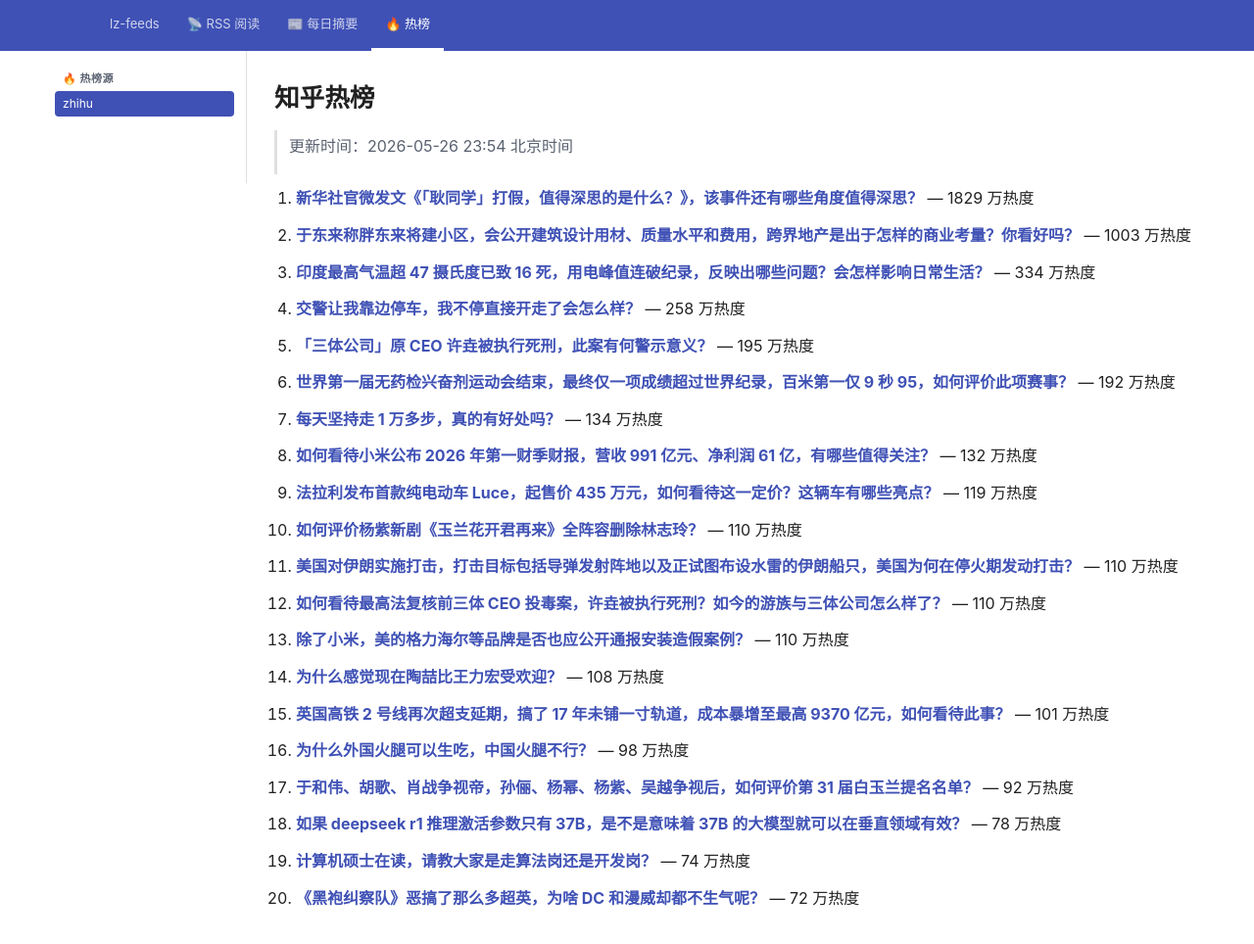
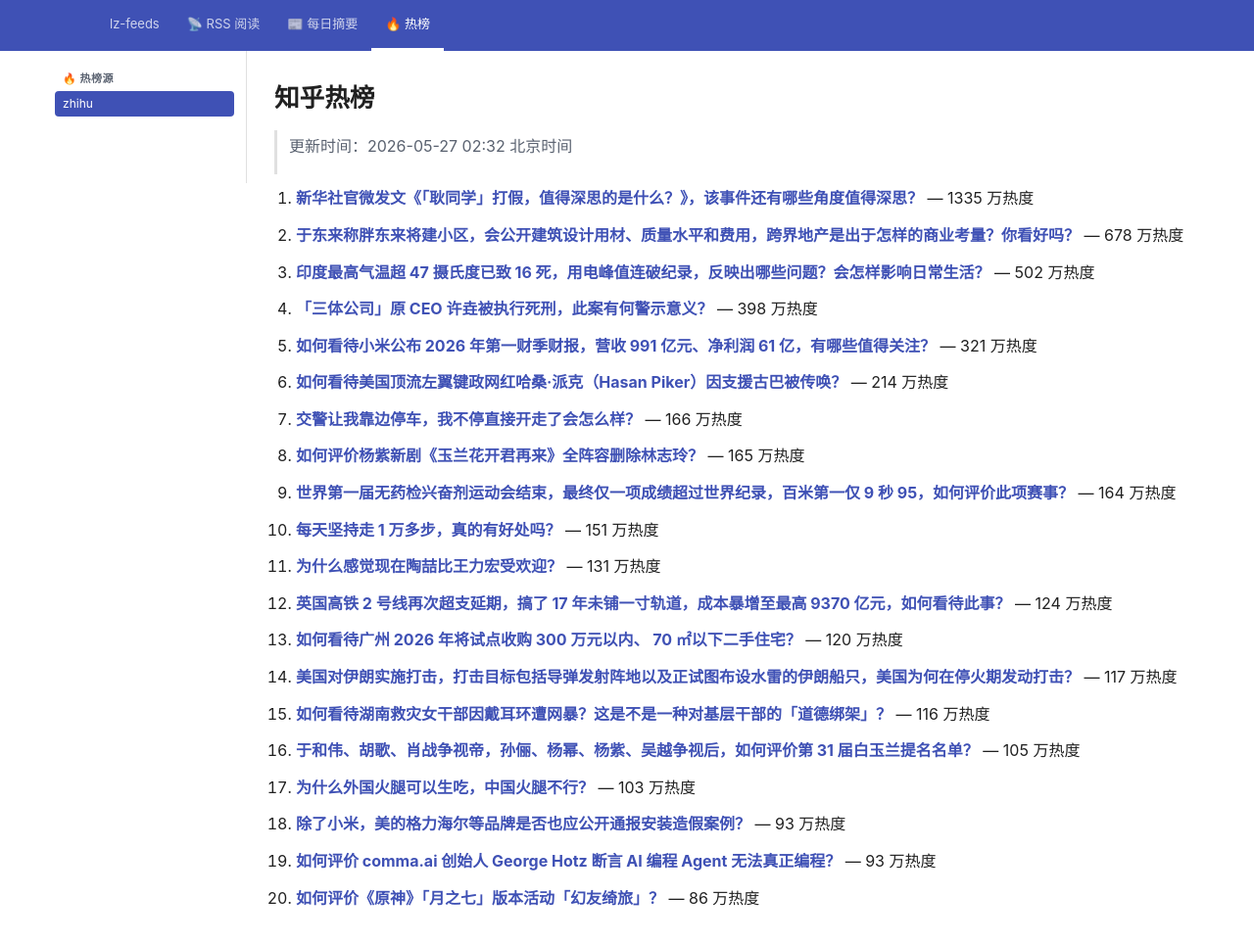
Before and after one commit to lizhang0101/lz-feeds, a Jekyll site: the page built from _hotlist/zhihu.md, in a window 1280 px wide and 994 px high. Shown: the top 964 px of the window at 98% size. Built offline with Jekyll 4.4.1, drawn with Linux system fonts in a browser that asks for light colours.

Commit message:
hotlist: 2026-05-26T18:32Z

```diff
--- a/_hotlist/zhihu.md
+++ b/_hotlist/zhihu.md
@@ -1,48 +1,48 @@
 ---
-updated: 2026-05-26 23:54 北京时间
+updated: 2026-05-27 02:32 北京时间
 count: 20
 ---
 
 # 知乎热榜
 
-> 更新时间：2026-05-26 23:54 北京时间
+> 更新时间：2026-05-27 02:32 北京时间
 
-1. **[新华社官微发文《「耿同学」打假，值得深思的是什么？》，该事件还有哪些角度值得深思？](https://www.zhihu.com/question/2042590420559819686)** — 1829 万热度
+1. **[新华社官微发文《「耿同学」打假，值得深思的是什么？》，该事件还有哪些角度值得深思？](https://www.zhihu.com/question/2042590420559819686)** — 1335 万热度
 
-2. **[于东来称胖东来将建小区，会公开建筑设计用材、质量水平和费用，跨界地产是出于怎样的商业考量？你看好吗？](https://www.zhihu.com/question/2042235448982860479)** — 1003 万热度
+2. **[于东来称胖东来将建小区，会公开建筑设计用材、质量水平和费用，跨界地产是出于怎样的商业考量？你看好吗？](https://www.zhihu.com/question/2042235448982860479)** — 678 万热度
 
-3. **[印度最高气温超 47 摄氏度已致 16 死，用电峰值连破纪录，反映出哪些问题？会怎样影响日常生活？](https://www.zhihu.com/question/2042157033336657693)** — 334 万热度
+3. **[印度最高气温超 47 摄氏度已致 16 死，用电峰值连破纪录，反映出哪些问题？会怎样影响日常生活？](https://www.zhihu.com/question/2042157033336657693)** — 502 万热度
 
-4. **[交警让我靠边停车，我不停直接开走了会怎么样？](https://www.zhihu.com/question/2040429095847253722)** — 258 万热度
+4. **[「三体公司」原 CEO 许垚被执行死刑，此案有何警示意义？](https://www.zhihu.com/question/2042569646591803528)** — 398 万热度
 
-5. **[「三体公司」原 CEO 许垚被执行死刑，此案有何警示意义？](https://www.zhihu.com/question/2042569646591803528)** — 195 万热度
+5. **[如何看待小米公布 2026 年第一财季财报，营收 991 亿元、净利润 61 亿，有哪些值得关注？](https://www.zhihu.com/question/2042667657242076706)** — 321 万热度
 
-6. **[世界第一届无药检兴奋剂运动会结束，最终仅一项成绩超过世界纪录，百米第一仅 9 秒 95，如何评价此项赛事？](https://www.zhihu.com/question/2042564870738900260)** — 192 万热度
+6. **[如何看待美国顶流左翼键政网红哈桑·派克（Hasan Piker）因支援古巴被传唤？](https://www.zhihu.com/question/2042187587520049806)** — 214 万热度
 
-7. **[每天坚持走 1 万多步，真的有好处吗？](https://www.zhihu.com/question/2041137479844156563)** — 134 万热度
+7. **[交警让我靠边停车，我不停直接开走了会怎么样？](https://www.zhihu.com/question/2040429095847253722)** — 166 万热度
 
-8. **[如何看待小米公布 2026 年第一财季财报，营收 991 亿元、净利润 61 亿，有哪些值得关注？](https://www.zhihu.com/question/2042667657242076706)** — 132 万热度
+8. **[如何评价杨紫新剧《玉兰花开君再来》全阵容删除林志玲？](https://www.zhihu.com/question/2042249132945970226)** — 165 万热度
 
-9. **[法拉利发布首款纯电动车 Luce，起售价 435 万元，如何看待这一定价？这辆车有哪些亮点？](https://www.zhihu.com/question/2042548059943298621)** — 119 万热度
+9. **[世界第一届无药检兴奋剂运动会结束，最终仅一项成绩超过世界纪录，百米第一仅 9 秒 95，如何评价此项赛事？](https://www.zhihu.com/question/2042564870738900260)** — 164 万热度
 
-10. **[如何评价杨紫新剧《玉兰花开君再来》全阵容删除林志玲？](https://www.zhihu.com/question/2042249132945970226)** — 110 万热度
+10. **[每天坚持走 1 万多步，真的有好处吗？](https://www.zhihu.com/question/2041137479844156563)** — 151 万热度
 
-11. **[美国对伊朗实施打击，打击目标包括导弹发射阵地以及正试图布设水雷的伊朗船只，美国为何在停火期发动打击？](https://www.zhihu.com/question/2042527297291431958)** — 110 万热度
+11. **[为什么感觉现在陶喆比王力宏受欢迎？](https://www.zhihu.com/question/645669785)** — 131 万热度
 
-12. **[如何看待最高法复核前三体 CEO 投毒案，许垚被执行死刑？如今的游族与三体公司怎么样了？](https://www.zhihu.com/question/2042557487723832428)** — 110 万热度
+12. **[英国高铁 2 号线再次超支延期，搞了 17 年未铺一寸轨道，成本暴增至最高 9370 亿元，如何看待此事？](https://www.zhihu.com/question/2040456555712230555)** — 124 万热度
 
-13. **[除了小米，美的格力海尔等品牌是否也应公开通报安装造假案例？](https://www.zhihu.com/question/2042171361179815968)** — 110 万热度
+13. **[如何看待广州 2026 年将试点收购 300 万元以内、 70 ㎡以下二手住宅？](https://www.zhihu.com/question/2042580227138834938)** — 120 万热度
 
-14. **[为什么感觉现在陶喆比王力宏受欢迎？](https://www.zhihu.com/question/645669785)** — 108 万热度
+14. **[美国对伊朗实施打击，打击目标包括导弹发射阵地以及正试图布设水雷的伊朗船只，美国为何在停火期发动打击？](https://www.zhihu.com/question/2042527297291431958)** — 117 万热度
 
-15. **[英国高铁 2 号线再次超支延期，搞了 17 年未铺一寸轨道，成本暴增至最高 9370 亿元，如何看待此事？](https://www.zhihu.com/question/2040456555712230555)** — 101 万热度
+15. **[如何看待湖南救灾女干部因戴耳环遭网暴？这是不是一种对基层干部的「道德绑架」？](https://www.zhihu.com/question/2042528464721416949)** — 116 万热度
 
-16. **[为什么外国火腿可以生吃，中国火腿不行？](https://www.zhihu.com/question/2042348064699143730)** — 98 万热度
+16. **[于和伟、胡歌、肖战争视帝，孙俪、杨幂、杨紫、吴越争视后，如何评价第 31 届白玉兰提名名单？](https://www.zhihu.com/question/2042547966058000690)** — 105 万热度
 
-17. **[于和伟、胡歌、肖战争视帝，孙俪、杨幂、杨紫、吴越争视后，如何评价第 31 届白玉兰提名名单？](https://www.zhihu.com/question/2042547966058000690)** — 92 万热度
+17. **[为什么外国火腿可以生吃，中国火腿不行？](https://www.zhihu.com/question/2042348064699143730)** — 103 万热度
 
-18. **[如果 deepseek r1 推理激活参数只有 37B，是不是意味着 37B 的大模型就可以在垂直领域有效？](https://www.zhihu.com/question/12005197517)** — 78 万热度
+18. **[除了小米，美的格力海尔等品牌是否也应公开通报安装造假案例？](https://www.zhihu.com/question/2042171361179815968)** — 93 万热度
 
-19. **[计算机硕士在读，请教大家是走算法岗还是开发岗？](https://www.zhihu.com/question/15101287939)** — 74 万热度
+19. **[如何评价 comma.ai 创始人 George Hotz 断言 AI 编程 Agent 无法真正编程？](https://www.zhihu.com/question/2042336304244019752)** — 93 万热度
 
-20. **[《黑袍纠察队》恶搞了那么多超英，为啥 DC 和漫威却都不生气呢？](https://www.zhihu.com/question/2038398155809625539)** — 72 万热度
+20. **[如何评价《原神》「月之七」版本活动「幻友绮旅」？](https://www.zhihu.com/question/2041871231125905798)** — 86 万热度
```
